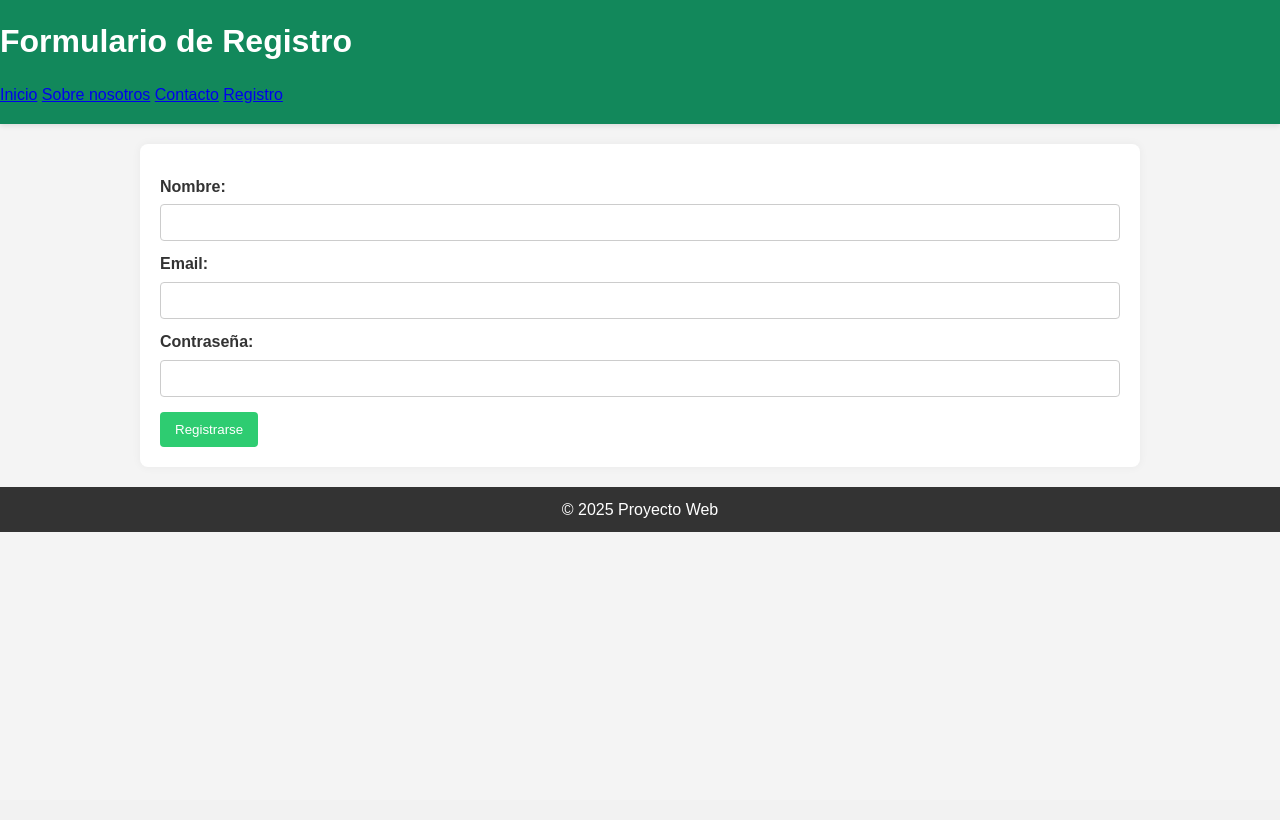
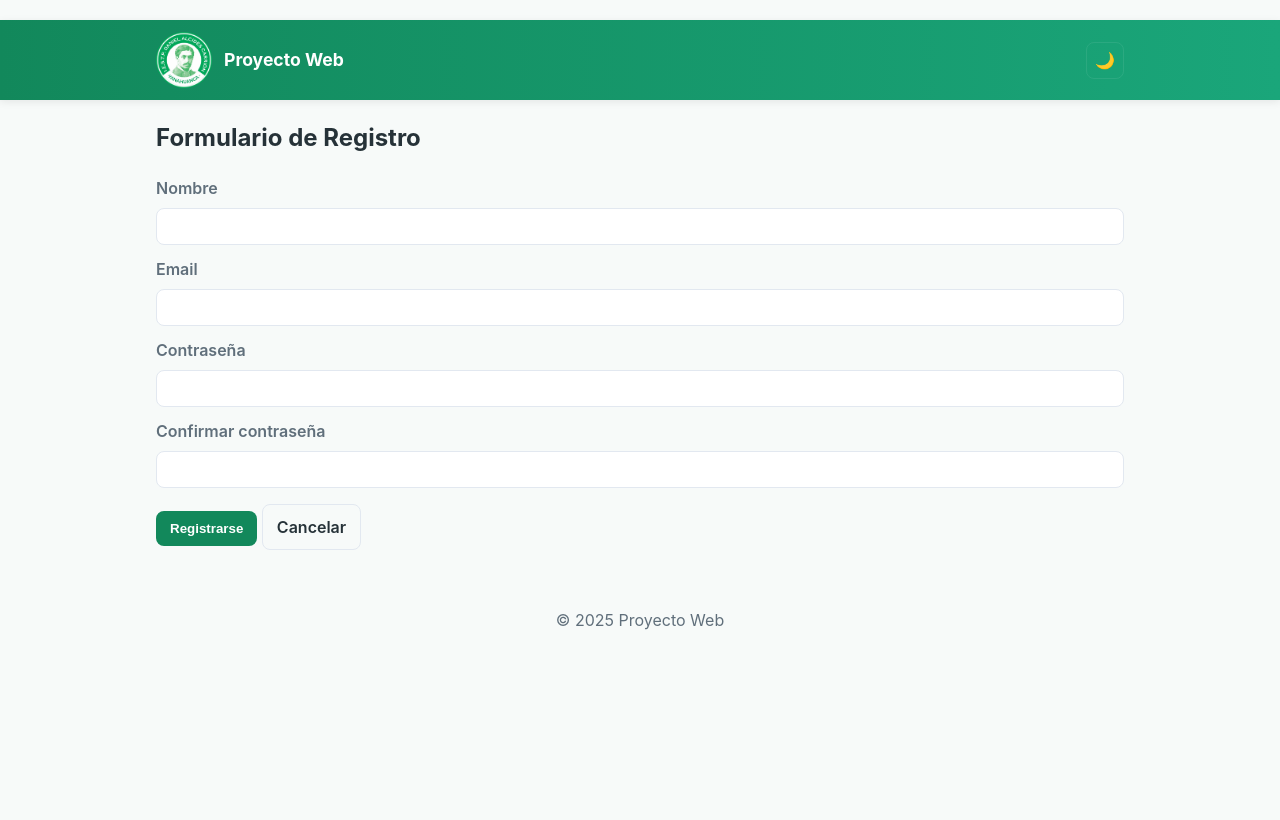
Before and after one commit to alici34545/Proyecto-Web-Colaborativo, a PHP site: page /register.php in a window 1280 px wide. Before the commit the page ends 532 px from the top, so only its background shows below. Run offline with PHP 8.4, Linux system fonts and the light colour scheme.

Commit message:
CONTACT, REGISTER Y LA CARPETA IMG MODIFICADOS EN FUNCIONES

```diff
--- a/css/estilos.css
+++ b/css/estilos.css
@@ -1,104 +1,124 @@
-/*
- * Archivo: estilos.css
- * Desarrollador: Alici Lopez Dionicio
- */
+/* Archivo: estilos.css
+   Mejoras: variables CSS, header responsivo, botones, formularios y tipografía.
+*/
 
-/* 1. Reset Básico */
-* {
-    margin: 0;
-    padding: 0;
-    box-sizing: border-box;
-    font-family: Arial, sans-serif;
+:root{
+    --bg: #f7faf9;
+    --card: #ffffff;
+    --text: #263238;
+    --muted: #606f7b;
+    --accent: #12885b;
+    --accent-2: #1aa67a;
+    --danger: #c42a0e;
+    --max-width: 1000px;
 }
 
-body {
-    line-height: 1.6;
-    color: #333;
-    background-color: #f4f4f4;
+/* Dark theme variables */
+:root[data-theme="dark"]{
+    --bg: #0f1720;
+    --card: #0b1220;
+    --text: #e6eef6;
+    --muted: #9aa9b4;
+    --accent: #16b085;
+    --accent-2: #0ea57a;
+    --danger: #ff7b7b;
 }
 
-/* 2. Estilos del Encabezado (Header) y Navegación */
-header {
-    background: #12885b;
-    color: rgb(202, 13, 13);
-    padding: 1rem 0;
-    box-shadow: 0 2px 5px rgba(0, 0, 0, 0.1);
+/* Smooth color transitions for theme changes */
+html{transition:background .18s ease,color .18s ease}
+body *{transition:color .12s ease,background-color .12s ease,border-color .12s ease}
+
+*{box-sizing:border-box}
+html,body{height:100%}
+body{
+    margin:0;
+    font-family: 'Inter', system-ui, -apple-system, 'Segoe UI', Roboto, 'Helvetica Neue', Arial;
+    background:var(--bg);
+    color:var(--text);
+    line-height:1.5;
+    -webkit-font-smoothing:antialiased;
 }
 
-nav ul {
-    list-style: none;
-    text-align: center;
+.container{max-width:var(--max-width);margin:20px auto;padding:0 16px}
+
+/* Header */
+.site-header{
+    background: linear-gradient(90deg,var(--accent),var(--accent-2));
+    color:#fff;
+    box-shadow:0 2px 8px rgba(0,0,0,0.08);
+}
+.site-header .inner{display:flex;align-items:center;justify-content:space-between;gap:16px;padding:12px 16px}
+.brand{display:flex;align-items:center;gap:12px}
+.brand img{height:56px;width:auto;border-radius:6px}
+.brand h1{font-size:1.1rem;margin:0;color:#fff}
+
+nav.main-nav ul{list-style:none;display:flex;gap:12px;margin:0;padding:0}
+nav.main-nav a{color:#fff;text-decoration:none;padding:8px 12px;border-radius:6px;font-weight:600;transition:background .18s}
+nav.main-nav a:hover{background:rgba(255,255,255,0.08)}
+
+/* Hero / Main */
+main.card{background:var(--card);border-radius:10px;box-shadow:0 6px 24px rgba(37,54,64,0.06);padding:24px;margin-top:18px}
+main.card h2{margin-top:0;color:var(--accent)}
+
+/* Forms */
+form{display:block}
+label{display:block;margin-top:12px;font-weight:600;color:var(--muted)}
+input[type="text"], input[type="email"], input[type="password"], textarea{width:100%;padding:10px;border:1px solid #e2e8f0;border-radius:8px;margin-top:8px}
+.form-actions{margin-top:16px}
+.btn{display:inline-block;padding:10px 14px;border-radius:8px;text-decoration:none;border:none;cursor:pointer;font-weight:600}
+.btn-primary{background:var(--accent);color:#fff}
+.btn-ghost{background:transparent;border:1px solid #e2e8f0;color:var(--text)}
+.error{color:var(--danger);margin-top:8px;font-weight:600}
+
+/* Footer */
+footer.site-footer{padding:18px 0;text-align:center;color:var(--muted);margin-top:18px}
+
+/* Responsive */
+@media (max-width:700px){
+    .site-header .inner{flex-direction:column;align-items:flex-start}
+    nav.main-nav ul{flex-direction:column;width:100%}
+    nav.main-nav a{display:block;width:100%}
 }
 
-nav ul li {
-    display: inline;
-    margin: 0 15px;
+/* Small utilities */
+.muted{color:var(--muted)}
+
+/* ===== Animaciones y Paneles ===== */
+@keyframes floatUp {
+    from{transform:translateY(16px);opacity:0}
+    to{transform:translateY(0);opacity:1}
 }
 
-nav ul li a {
-    color: white;
-    text-decoration: none;
-    font-weight: bold;
-    padding: 5px 10px;
-    border-radius: 5px;
-    transition: background-color 0.3s;
-}
+.reveal{opacity:0;transform:translateY(12px);transition:transform .5s ease, opacity .5s ease}
+.reveal.is-visible{opacity:1;transform:none}
 
-nav ul li a:hover {
-    background-color: #c42a0e;
-}
+.panel-grid{display:grid;grid-template-columns:repeat(3,1fr);gap:16px;margin-top:18px}
+.panel{background:linear-gradient(180deg,rgba(255,255,255,0.9),var(--card));border-radius:12px;padding:18px;box-shadow:0 8px 30px rgba(16,24,40,0.06);transition:transform .25s ease, box-shadow .25s ease;border:1px solid rgba(16,24,40,0.03)}
+.panel h3{margin:0 0 8px 0;color:var(--accent)}
+.panel p{color:var(--muted);margin:0}
+.panel:hover{transform:translateY(-6px);box-shadow:0 18px 50px rgba(16,24,40,0.08)}
 
-/* 3. Estilos del Contenido Principal (Main) */
-main {
-    padding: 20px;
-    max-width: 1000px;
-    margin: 20px auto;
-    background: white;
-    border-radius: 8px;
-    box-shadow: 0 0 10px rgba(0, 0, 0, 0.05);
-}
+.panel .accent-badge{display:inline-block;padding:6px 10px;border-radius:999px;background:linear-gradient(90deg,var(--accent),var(--accent-2));color:#fff;font-weight:700;font-size:.85rem}
 
-section {
-    margin-bottom: 30px;
-    padding: 20px;
-    border-bottom: 1px solid #eee;
-}
+/* Glow effect for important cards */
+.card-glow{position:relative;overflow:hidden}
+.card-glow:before{content:"";position:absolute;inset:0;background:linear-gradient(120deg,rgba(255,255,255,0.06),rgba(255,255,255,0));pointer-events:none;mix-blend-mode:screen}
 
-h1 {
-    color: #ffffff;
-    margin-bottom: 15px;
-}
+/* Button micro-interactions */
+.btn{transition:transform .12s ease,box-shadow .12s ease}
+.btn:active{transform:translateY(1px)}
+.btn-primary:hover{box-shadow:0 10px 30px rgba(18,136,91,0.18)}
 
-/* 4. Estilos de Formularios (contact.php y registro.php) */
-form label {
-    display: block;
-    margin-top: 10px;
-    font-weight: bold;
-}
+/* Responsive panels */
+@media (max-width:900px){.panel-grid{grid-template-columns:repeat(2,1fr)}}
+@media (max-width:560px){.panel-grid{grid-template-columns:1fr}}
 
-form input, form textarea {
-    width: 100%;
-    padding: 10px;
-    margin-top: 5px;
-    border: 1px solid #ccc;
-    border-radius: 4px;
-}
+/* Menu hamburguesa */
+.menu-toggle{display:none;background:transparent;border:none;color:#fff;font-size:18px;padding:8px}
+@media (max-width:700px){.menu-toggle{display:inline-block}}
+.main-nav.collapsed{display:none}
+.main-nav.collapsed.open{display:block}
 
-form button[type="submit"] {
-    background-color: #2ecc71; /* Verde */
-    color: white;
-    padding: 10px 15px;
-    border: none;
-    border-radius: 4px;
-    cursor: pointer;
-    margin-top: 15px;
-}
-
-/* 5. Estilos del Pie de Página (Footer) */
-footer {
-    text-align: center;
-    padding: 10px 0;
-    background: #333;
-    color: white;
-    margin-top: 20px;
-}
+/* Theme toggle button */
+.theme-toggle{background:transparent;border:1px solid rgba(255,255,255,0.08);color:#fff;padding:8px;border-radius:8px;margin-left:8px;cursor:pointer;font-size:16px}
+.theme-toggle:focus{outline:3px solid rgba(18,136,91,0.18)}
--- /dev/null
+++ b/inc/footer.php
@@ -0,0 +1,8 @@
+<?php
+// Footer include
+?>
+<footer class="site-footer">
+  <div class="container">
+    <p>© <?php echo date('Y'); ?> Proyecto Web</p>
+  </div>
+</footer>
--- /dev/null
+++ b/inc/header.php
@@ -0,0 +1,23 @@
+<?php
+// Header include: logo, nav, theme toggle
+?>
+<header class="site-header">
+  <div class="container inner">
+    <div class="brand">
+      <img src="img/logo.png" alt="logo">
+      <h1>Proyecto Web</h1>
+    </div>
+    <div class="header-actions">
+      <button class="menu-toggle" aria-label="Abrir menú" aria-expanded="false">☰</button>
+      <nav class="main-nav collapsed" aria-label="Navegación principal">
+        <ul>
+          <li><a href="index.php">Inicio</a></li>
+          <li><a href="about.php">Sobre nosotros</a></li>
+          <li><a href="contact.php">Contacto</a></li>
+          <li><a href="register.php">Registro</a></li>
+        </ul>
+      </nav>
+      <button id="theme-toggle" class="theme-toggle" aria-label="Cambiar tema">🌙</button>
+    </div>
+  </div>
+</header>
--- a/register.php
+++ b/register.php
@@ -2,40 +2,62 @@
 <html lang="es">
 <head>
     <meta charset="UTF-8">
+    <meta name="viewport" content="width=device-width,initial-scale=1">
     <title>Registro</title>
     <link rel="stylesheet" href="css/estilos.css">
-    <script src="js/funciones.js"></script>
 </head>
 <body>
+<?php include __DIR__ . '/inc/header.php'; ?>
 
-<header>
-    <h1>Formulario de Registro</h1>
-    <nav>
-        <a href="index.php">Inicio</a>
-        <a href="about.php">Sobre nosotros</a>
-        <a href="contact.php">Contacto</a>
-        <a href="register.php">Registro</a>
-    </nav>
-</header>
+<main class="container">
+    <div class="card reveal">
+        <h2>Formulario de Registro</h2>
+        <?php
+$serverMsg = '';
+if($_SERVER['REQUEST_METHOD'] === 'POST'){
+    $nombre = trim($_POST['nombre'] ?? '');
+    $email = trim($_POST['email'] ?? '');
+    $pass = $_POST['pass'] ?? '';
+    $confirmar = $_POST['confirmar'] ?? '';
+    if(!$nombre || !$email || !$pass || !$confirmar){
+        $serverMsg = 'Por favor completa todos los campos.';
+    } elseif(!filter_var($email, FILTER_VALIDATE_EMAIL)){
+        $serverMsg = 'Correo inválido.';
+    } elseif(strlen($pass) < 6){
+        $serverMsg = 'La contraseña debe tener al menos 6 caracteres.';
+    } elseif($pass !== $confirmar){
+        $serverMsg = 'Las contraseñas no coinciden.';
+    } else {
+        $serverMsg = 'Registro recibido. (Esto es una demo, no se guarda.)';
+    }
+}
+?>
 
-<main>
-    <form onsubmit="return validarFormulario()">
-        <label>Nombre:</label>
-        <input type="text" id="nombre">
+        <form method="post" onsubmit="return validarFormulario()">
+            <label for="nombre">Nombre</label>
+            <input type="text" id="nombre" name="nombre" required value="<?php echo htmlspecialchars($_POST['nombre'] ?? '', ENT_QUOTES); ?>">
 
-        <label>Email:</label>
-        <input type="email" id="email">
+            <label for="email">Email</label>
+            <input type="email" id="email" name="email" required value="<?php echo htmlspecialchars($_POST['email'] ?? '', ENT_QUOTES); ?>">
 
-        <label>Contraseña:</label>
-        <input type="password" id="pass">
+            <label for="pass">Contraseña</label>
+            <input type="password" id="pass" name="pass" required>
 
-        <button type="submit">Registrarse</button>
-    </form>
+            <label for="confirmar">Confirmar contraseña</label>
+            <input type="password" id="confirmar" name="confirmar" required>
+
+            <div id="mensaje-error" class="error" role="alert"><?php echo $serverMsg ? htmlspecialchars($serverMsg, ENT_QUOTES) : ''; ?></div>
+
+            <div class="form-actions">
+                <button class="btn btn-primary" type="submit">Registrarse</button>
+                <a class="btn btn-ghost" href="index.php">Cancelar</a>
+            </div>
+        </form>
+    </div>
 </main>
 
-<footer>
-    <p>© 2025 Proyecto Web</p>
-</footer>
+<?php include __DIR__ . '/inc/footer.php'; ?>
 
+<script src="js/funciones.js"></script>
 </body>
 </html>
```
Also changed, not shown: contact.php (+27 -16 lines), js/funciones.js (+89 -15 lines).
